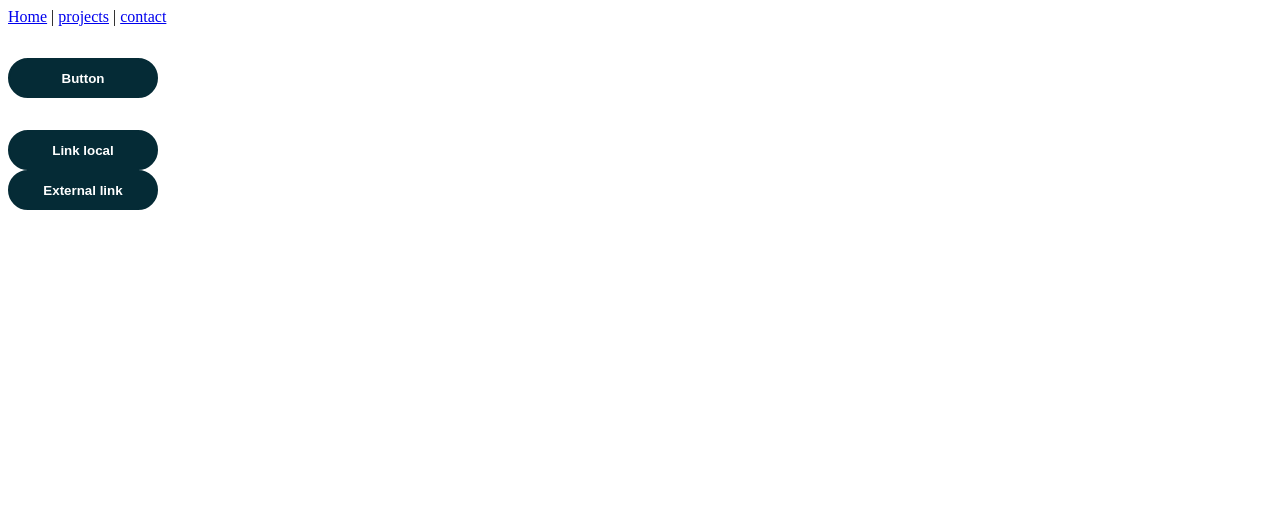
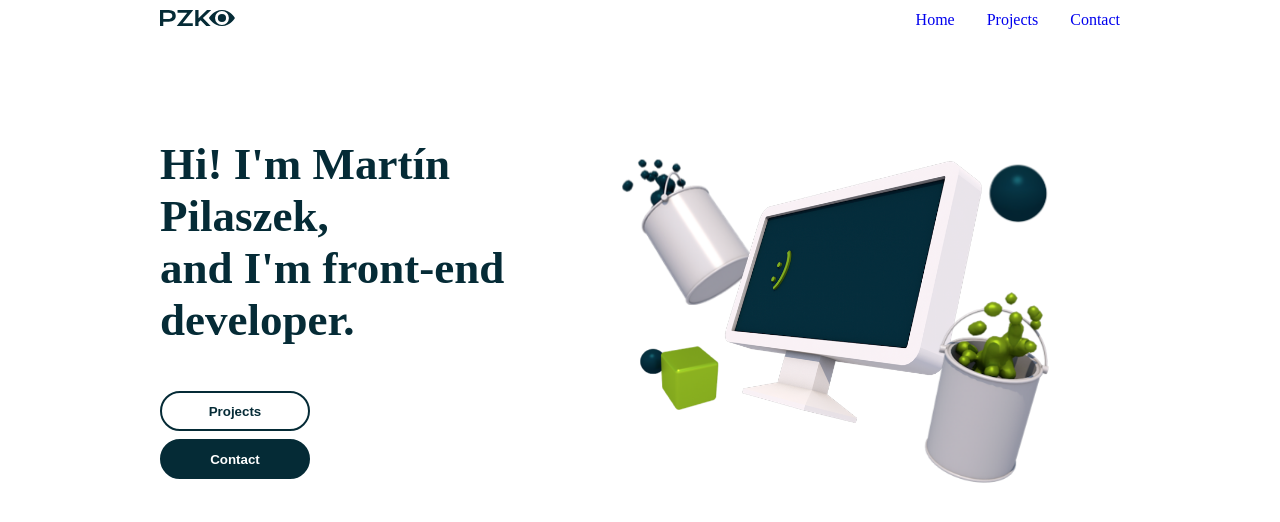
Before and after one commit to mapszk/pzk-vue, a Vue app: page / in a window 1280 px wide. Shown: the top 522 px of the page. Built offline with nearby package versions, Linux system fonts and the light colour scheme.

Commit message:
Terminada la navbar

```diff
--- a/src/App.vue
+++ b/src/App.vue
@@ -1,11 +1,35 @@
 <template>
-  <div id="nav">
-    <router-link to="/">Home</router-link> |
-    <router-link to="/projects">projects</router-link> |
-    <router-link to="/contact">contact</router-link>
-  </div>
-  <router-view/>
+  <main>
+    <Header/>
+    <router-view/>
+  </main>
 </template>
 
+<script>
+import Header from '@/components/Header.vue'
+export default {
+  components: { Header }
+}
+</script>
+
 <style>
+*, *::after, *::before{
+  box-sizing: border-box;
+}
+body{
+  margin: 0;
+  padding: 0;
+}
+section{
+  padding: 2.5rem 0;
+}
+main{
+  width: 95%;
+  max-width: 960px;
+  margin: 0 auto;
+}
+a{
+  text-decoration: none;
+
+}
 </style>
--- /dev/null
+++ b/src/components/Header.vue
@@ -0,0 +1,131 @@
+<template>
+  <div class="menu" :class="{menuOn: menu, menuOff: !menu}">
+    <button @click="menuOff" class="menu_off">
+      <img src="https://icongr.am/feather/x.svg?size=128&color=052b36" alt="Close menu">
+    </button>
+    <router-link to="/">Home</router-link>
+    <router-link to="/projects">Projects</router-link>
+    <router-link to="/contact">Contact</router-link>
+  </div>
+  <header>
+    <div class="navbar_container">
+      <router-link to="/">
+        <img class="logo" src="/images/logo-azul.svg" alt="PZK Logo">
+      </router-link>
+      <nav>
+        <router-link to="/">Home</router-link>
+        <router-link to="/projects">Projects</router-link>
+        <router-link to="/contact">Contact</router-link>
+      </nav>
+      <button @click="menuOn" class="menu_on">
+        <img src="https://icongr.am/feather/menu.svg?size=128&color=052b36" alt="Menu">
+      </button>
+    </div>
+  </header>
+</template>
+
+<script>
+export default {
+  name: 'Header',
+  data () {
+    return {
+      menu: false,
+      test: false
+    }
+  },
+  methods: {
+    menuOn () {
+      document.body.style.overflow = 'hidden'
+      this.menu = !this.menu
+    },
+    menuOff () {
+      document.body.style.overflow = 'auto'
+      this.menu = !this.menu
+    }
+  }
+}
+</script>
+
+<style scoped>
+header{
+  height: 40px;
+}
+header>div{
+  height: 100%;
+  display: flex;
+  justify-content: space-between;
+  align-items: center;
+}
+button>img{
+  height: 22px;
+}
+.menu_on{
+  background-color: transparent;
+  border: none;
+  cursor: pointer;
+  padding: 0;
+}
+.logo{
+  width: 75px;
+}
+nav{
+  display: none;
+}
+nav>:not(:nth-child(1)){
+  margin-left: 2rem;
+}
+
+@media screen and (min-width: 720px){
+  .menu_on{
+    display: none;
+  }
+  nav{
+    display: block;
+  }
+}
+
+.menu{
+  background-color: white;
+  height: 100vh;
+  width: 100vw;
+}
+.menuOn{
+  background-color: white;
+  height: 100vh;
+  width: 100vw;
+  display: flex;
+  flex-direction: column;
+  justify-content: center;
+  align-items: center;
+  position: fixed;
+  z-index: 99;
+  transition: transform 1s ease;
+}
+.menu>:not(:first-child), .menu>:not(:last-child){
+  margin-bottom: 2rem;
+}
+.menuOff{
+  position: fixed;
+  height: 100vh;
+  width: 100vw;
+  z-index: 99;
+  display: flex;
+  flex-direction: column;
+  justify-content: center;
+  align-items: center;
+  transform: translateX(1000%);
+  transition: transform 2s ease;
+}
+.menu>:not(:first-child){
+  display: inline;
+}
+.menu_off{
+  background: none;
+  border: none;
+  padding: 0;
+  position: absolute;
+  top: 1rem;
+  right: 2rem;
+}
+
+</style>
--- a/src/views/Home.vue
+++ b/src/views/Home.vue
@@ -1,9 +1,33 @@
 <template>
   <section id="hero">
-    <Button mt="2rem" color="primary" >Button</Button>
-    <Button mt="2rem" link href="/contact" color="primary">Link local</Button>
-    <Button link href="https://github.com" external color="primary">External link</Button>
-  </section>
+      <div class="heroImages">
+        <div class="monitor">
+          <img src="/images/monitor.png" alt="monitor" />
+        </div>
+        <div class="baldeAzul">
+          <img src="/images/balde-azul.png" alt="pintura" />
+        </div>
+        <div class="baldeVerde">
+          <img src="/images/balde-verde.png" alt="pintura" />
+        </div>
+        <div class="cubo">
+          <img src="/images/cubo.png" alt="cubo" />
+        </div>
+        <div class="esfera">
+          <img src="/images/esfera.png" alt="esfera" />
+        </div>
+      </div>
+      <div class="heroText">
+        <h2>
+          Hi! I'm Martín Pilaszek, <br />
+          and I'm front-end developer.
+        </h2>
+        <div class="heroButtons">
+          <Button color="primary" variant="ghost" link href="/projects">Projects</Button>
+          <Button mt=".5rem" color="primary" link href="/contact">Contact</Button>
+        </div>
+      </div>
+    </section>
 </template>
 
 <script>
@@ -16,4 +40,146 @@ export default {
 </script>
 
 <style scoped>
+/* IMAGES */
+.monitor {
+  z-index: 1;
+  grid-column: 2 / 4;
+  grid-row: 2 / 4;
+  width: 100%;
+  animation: floatMonitor 8s ease-in-out infinite alternate;
+}
+.baldeAzul {
+  width: 100%;
+  height: 100%;
+  grid-column: 1 / 3;
+  grid-row: 1 / 3;
+  display: flex;
+  justify-content: flex-start;
+  align-items: flex-end;
+  animation: floatPintura 5s ease-in-out 1s infinite alternate;
+}
+.baldeAzul img {
+  width: 50%;
+  transform: translateX(35px);
+}
+.baldeVerde {
+  z-index: 1;
+  width: 100%;
+  height: 100%;
+  grid-column: 5 / 3;
+  grid-row: 5 / 3;
+  display: flex;
+  justify-content: center;
+  align-items: center;
+  animation: floatPintura 6s ease-in-out 2s infinite alternate;
+}
+.baldeVerde img {
+  width: 50%;
+}
+.cubo {
+  grid-column: 1 / 3;
+  grid-row: 3 / 5;
+  width: 100%;
+  height: 100%;
+  display: flex;
+  justify-content: center;
+  align-items: center;
+  padding-right: 5rem;
+  animation: floatFigura 5s ease-in-out infinite alternate;
+}
+.cubo img {
+  width: 50%;
+}
+.esfera {
+  grid-column: 3 / 5;
+  grid-row: 1 / 3;
+  width: 100%;
+  height: 100%;
+  display: flex;
+  justify-content: center;
+  align-items: flex-start;
+  padding-left: 4rem;
+  padding-top: 3rem;
+  animation: floatFigura 5s ease-in-out infinite alternate;
+}
+.esfera img {
+  width: 35%;
+}
+img {
+  width: 100%;
+}
+
+.heroButtons {
+  margin-top: 1rem;
+  display: flex;
+  width: 100%;
+  flex-direction: column;
+  justify-content: center;
+  align-items: center;
+}
+.heroButtons:last-child{
+  margin-top: .5rem;
+}
+
+.heroImages {
+  padding: 0 0 2rem 0;
+  display: grid;
+  grid-template-columns: repeat(4, 1fr);
+  grid-template-rows: repeat(4, 1fr);
+  justify-content: center;
+  align-items: center;
+  animation: 3s fallAnim;
+}
+
+.heroText {
+  padding: 2rem 0;
+  display: flex;
+  text-align: center;
+  justify-content: center;
+  align-items: center;
+  flex-direction: column;
+  animation: 2s fallAnim;
+  color: #052b36;
+}
+
+@media screen and (min-width: 720px) {
+  #hero{
+    display: flex;
+    height: 500px;
+  }
+  .heroButtons{
+    align-items: flex-start;
+  }
+  .heroText{
+    align-items: flex-start;
+    text-align: left;
+    flex: 4;
+    order: -1;
+    font-size: 30px;
+    text-align: left;
+  }
+  .heroImages{
+    padding: 2rem 0 2rem 0;
+    flex: 5;
+  }
+}
+
+/* ANIMATIONS */
+@keyframes floatMonitor {
+  0% {transform: translateY(0)}
+  0% {transform: translateY(14px)}
+}
+@keyframes floatPintura {
+  0% {transform: translateY(0)}
+  100% {transform: translateY(17px)}
+}
+@keyframes floatFigura {
+  0% {transform: translateY(0)}
+  0% {transform: translateY(20px)}
+}
+@keyframes fallAnim {
+  0% {transform: translateY(-3rem); opacity: 0;}
+  100% {transform: translateY(0); opacity: 1;}
+}
+
 </style>
```
